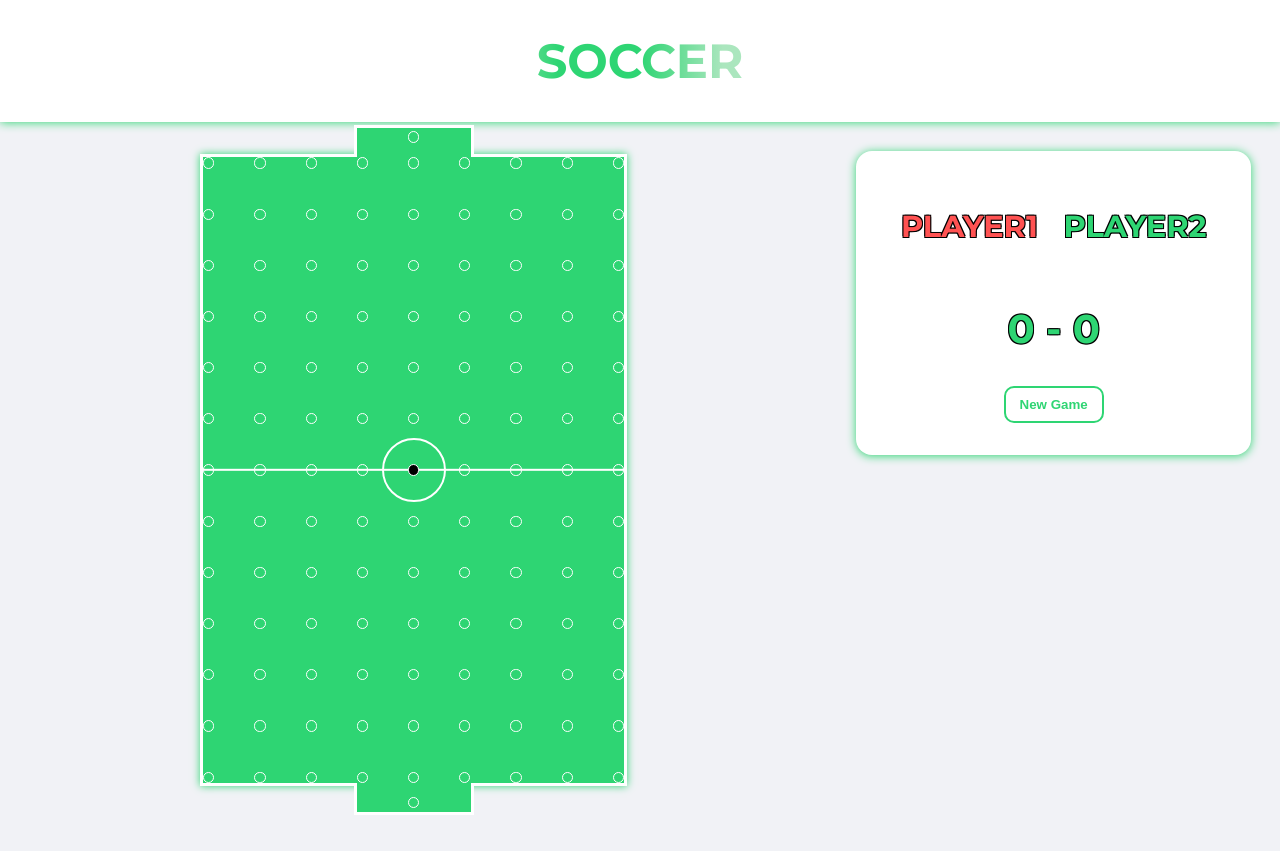
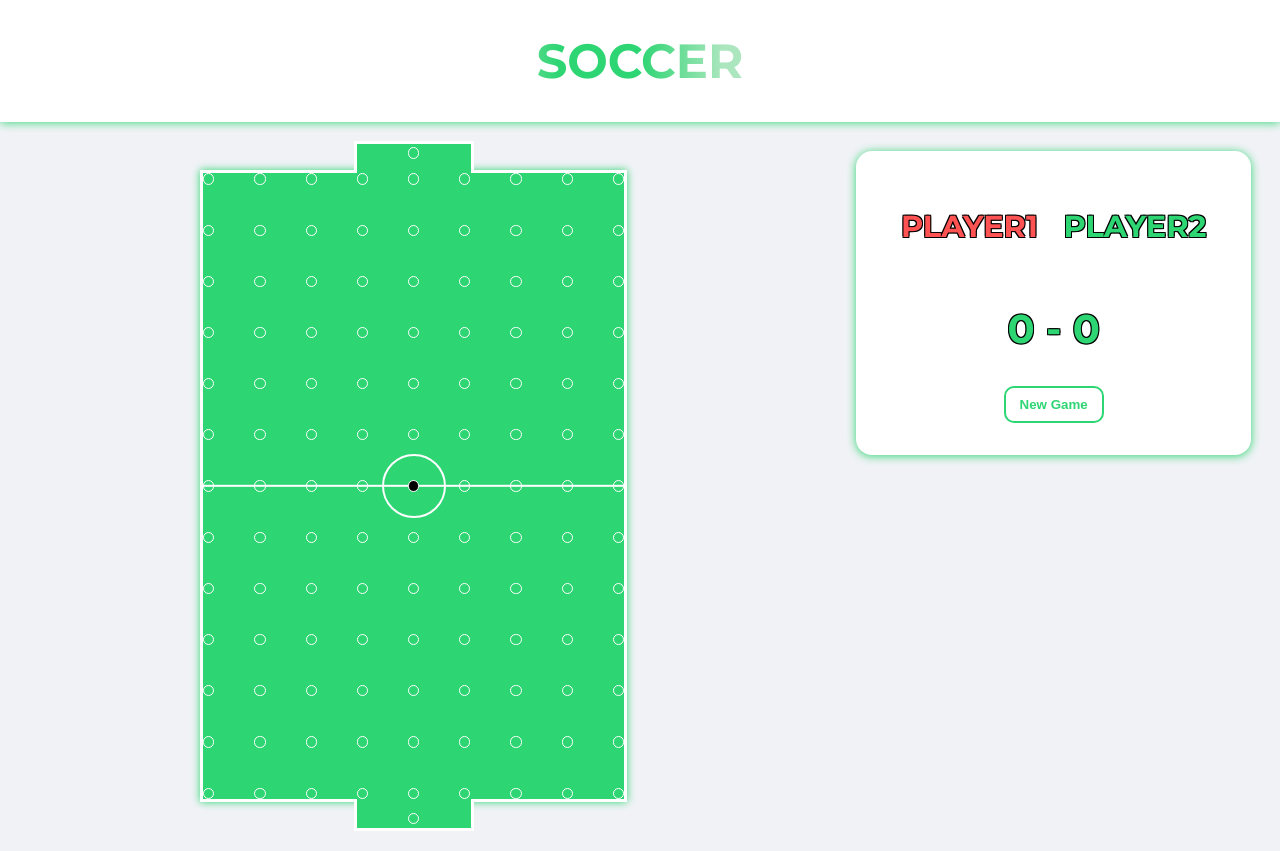
Before and after one commit to grzesiekS/soccer, a React (Create React App) app: page / in a window 1280 px wide. Before the commit the page ends 819 px from the top, so only its background shows below. Built offline with nearby package versions, Linux system fonts and the light colour scheme.

Commit message:
Change Game margin style

```diff
--- a/src/components/features/Game/Game.module.scss
+++ b/src/components/features/Game/Game.module.scss
@@ -1,6 +1,6 @@
 .container {
   flex-grow: 1;
-  margin: 2em;
+  margin: 3em;
   align-self: center;
   text-align: center;
 }
```
